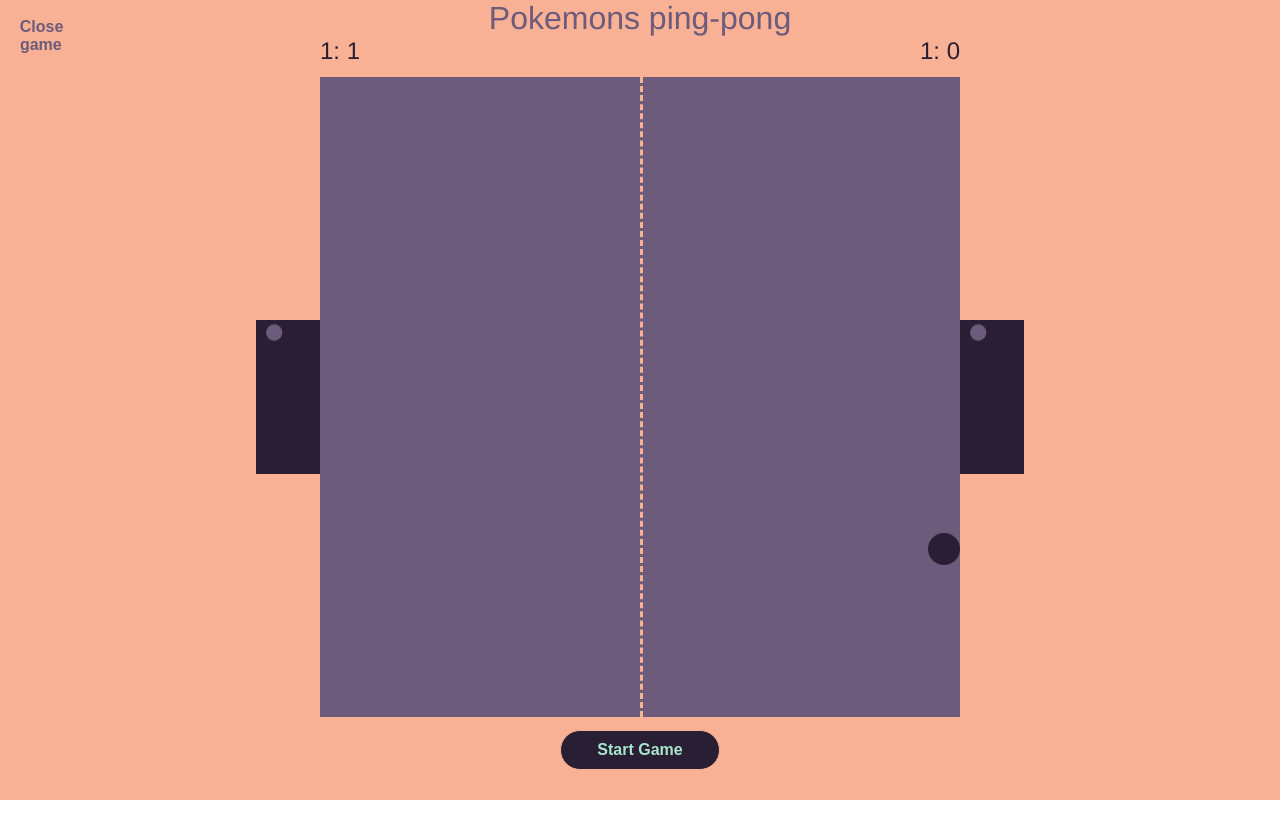
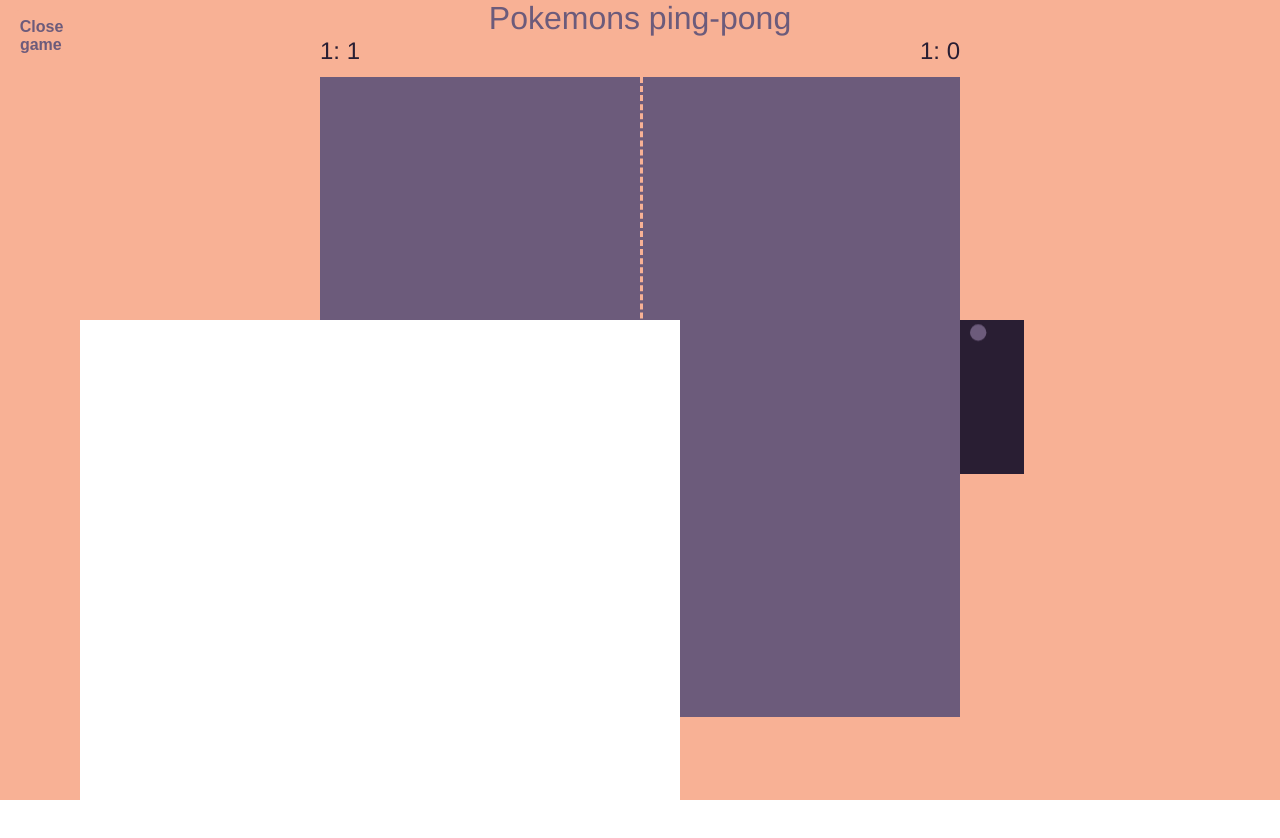
Before and after one commit to A-Lipskiy/training-project, a React (Create React App) app: page /game/1/1 in a window 1280 px wide. Both pictures are taken after a click on the button "Start Game". Shown: the top 838 px of the page. Before the commit the page ends 800 px from the top, so only its background shows below. Built offline with nearby package versions, Linux system fonts and the light colour scheme; no server answers.

Commit message:
Minor changes

```diff
--- a/package.json
+++ b/package.json
@@ -5,6 +5,11 @@
   "homepage": ".",
   "dependencies": {
     "@tensorflow-models/pose-detection": "^0.0.6",
+    "@tensorflow-models/posenet": "^2.2.2",
+    "@tensorflow/tfjs": "^3.9.0",
+    "@tensorflow/tfjs-backend-webgl": "^3.9.0",
+    "@tensorflow/tfjs-converter": "^3.9.0",
+    "@tensorflow/tfjs-core": "^3.9.0",
     "@testing-library/jest-dom": "^5.14.1",
     "@testing-library/react": "^12.0.0",
     "@testing-library/user-event": "^13.2.1",
--- a/src/App.css
+++ b/src/App.css
@@ -191,7 +191,8 @@
   position: absolute;
   top: 40vmin;
   left: 10vmin;
-  width: 300px;
-  height: 250px;
+  width: 600px;
+  height: 600px;
+  z-index: 1000;
   background-color: white;
 }
--- a/src/Camera.tsx
+++ b/src/Camera.tsx
@@ -20,11 +20,9 @@ export function Camera(): JSX.Element {
   }, [stream]);
 
   useEffect(() => {
-    let cameraStream: Stream;
-
     async function startVideo() {
       try {
-        cameraStream = await navigator.mediaDevices.getUserMedia({
+        const cameraStream = await navigator.mediaDevices.getUserMedia({
           video: true,
         });
         setStream(cameraStream);
@@ -34,7 +32,11 @@ export function Camera(): JSX.Element {
     }
     startVideo();
 
-    return () => cameraStream?.getTracks().forEach((track) => track.stop());
+    return () =>
+      setStream((stream) => {
+        stream?.getTracks().forEach((track) => track.stop());
+        return stream;
+      });
   }, []);
   return <video muted autoPlay className="camera" ref={cameraRef}></video>;
 }
--- a/src/Game.tsx
+++ b/src/Game.tsx
@@ -165,7 +165,6 @@ export function Game({ pokemonOne, pokemonTwo }: Props): JSX.Element {
             secondPlayerScore: prevState.secondPlayerScore + 1,
           };
         });
-        setIsGameStarted(false);
       }
     } else if (ballX === 100) {
       if (
@@ -178,7 +177,6 @@ export function Game({ pokemonOne, pokemonTwo }: Props): JSX.Element {
             firstPlayerScore: prevState.firstPlayerScore + 1,
           };
         });
-        setIsGameStarted(false);
       }
     }
   }, [ballState, player1Coord, player2Coord]);
@@ -188,6 +186,7 @@ export function Game({ pokemonOne, pokemonTwo }: Props): JSX.Element {
       setGameScore(initialScoreState);
       setPlayer1Coord(initialCardsState);
       setPlayer2Coord(initialCardsState);
+
       setWinner(
         gameScore.firstPlayerScore > gameScore.secondPlayerScore
           ? pokemonOne
@@ -198,6 +197,7 @@ export function Game({ pokemonOne, pokemonTwo }: Props): JSX.Element {
         ballStepX: getArrayRandomElement([-2, 2]),
         ballStepY: getArrayRandomElement([-1, 1]),
       });
+      setIsGameStarted(false);
     }
   }, [gameScore, pokemonOne, pokemonTwo]);
 
```
Also changed, not shown: 1 other file (tests, documents, lock files or other folders).
